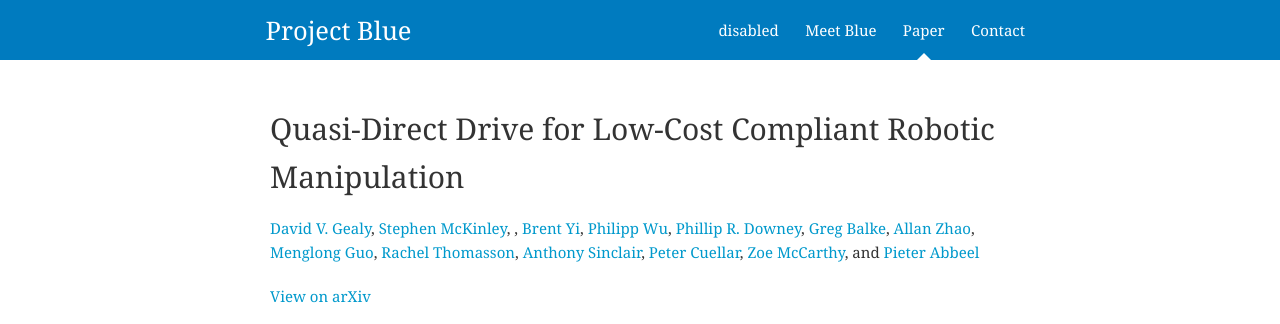
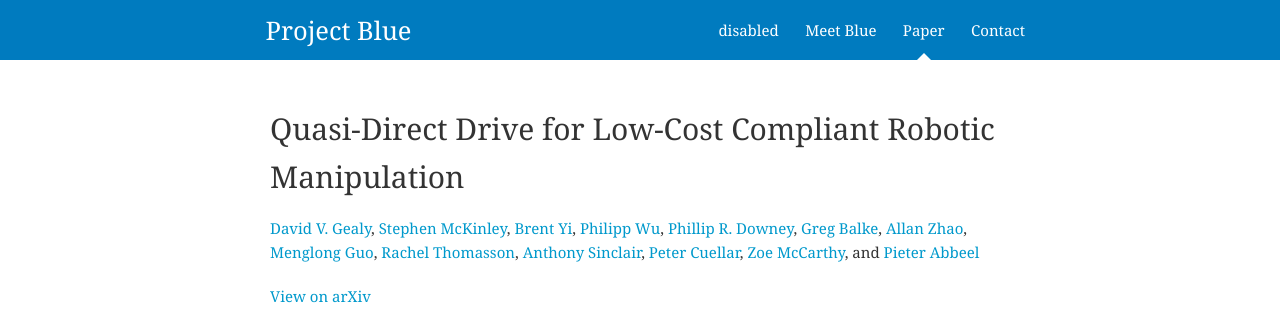
Before and after one commit to berkeleyopenarms/rll_site, a Jekyll site: the page built from paper.md, in a window 1280 px wide, cut to the strip 0-324 px from the top of the page. Built offline with Jekyll 4.4.1, drawn with Linux system fonts in a browser that asks for light colours; comment, search, counter and statistics services are not loaded.

```diff
--- a/paper.md
+++ b/paper.md
@@ -7,7 +7,7 @@ nav_order: 2
 ## Quasi-Direct Drive for Low-Cost Compliant Robotic Manipulation
 
 <!-- David V. Gealy, Stephen McKinley, Brent Yi, Philipp Wu,Phillip R. Downey, Greg Balke, Allan Zhao, Menglong Guo, Rachel Thomasson, Anthony Sinclair, Peter Cuellar, Zoe McCarthy, and Pieter Abbeel -->
-[David V. Gealy](https://www.linkedin.com/in/david-gealy-726741b7/), [Stephen McKinley](https://www.linkedin.com/in/mckrobotics/), , [Brent Yi](https://www.linkedin.com/in/brentyi/), [Philipp Wu](https://www.linkedin.com/in/wuphilipp/), [Phillip R. Downey](https://www.linkedin.com/in/phillip-downey-221880b1/), [Greg Balke](https://www.linkedin.com/in/~balke/), [Allan Zhao](https://www.csail.mit.edu/person/allan-zhao-0), [Menglong Guo](https://www.linkedin.com/in/menglong-guo-268aab175/), [Rachel Thomasson](https://www.linkedin.com/in/rachelthomasson/), [Anthony Sinclair](https://www.linkedin.com/in/absinclair/),
+[David V. Gealy](https://www.linkedin.com/in/david-gealy-726741b7/), [Stephen McKinley](https://www.linkedin.com/in/mckrobotics/), [Brent Yi](https://www.linkedin.com/in/brentyi/), [Philipp Wu](https://www.linkedin.com/in/wuphilipp/), [Phillip R. Downey](https://www.linkedin.com/in/phillip-downey-221880b1/), [Greg Balke](https://www.linkedin.com/in/~balke/), [Allan Zhao](https://www.csail.mit.edu/person/allan-zhao-0), [Menglong Guo](https://www.linkedin.com/in/menglong-guo-268aab175/), [Rachel Thomasson](https://www.linkedin.com/in/rachelthomasson/), [Anthony Sinclair](https://www.linkedin.com/in/absinclair/),
 [Peter Cuellar](https://www.linkedin.com/in/pcuellar-ucb/), [Zoe McCarthy](https://scholar.google.com/citations?user=lsbreWwAAAAJ&hl=en), and [Pieter Abbeel](https://people.eecs.berkeley.edu/~pabbeel/)
 
 [View on arXiv](https://arxiv.org/abs/1904.03815)
```
